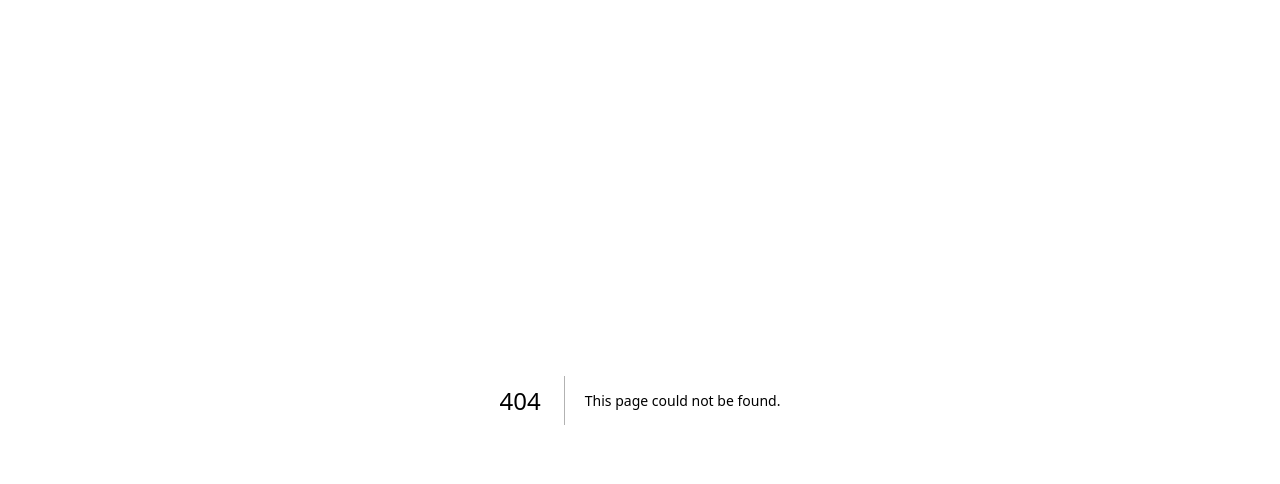
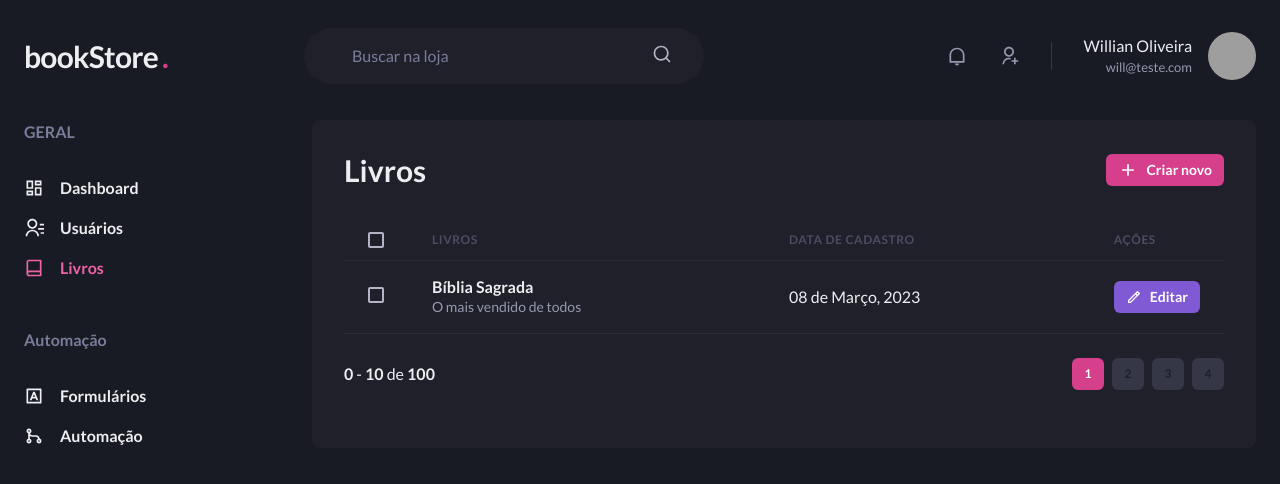
Before and after one commit to WillOliveiraa/bookstore, a Next.js app: page /books in a window 1280 px wide. Before the commit this address had no page. Shown: the top 484 px of the page. Built offline with nearby package versions, Linux system fonts and the light colour scheme; grey boxes are pictures that could not be loaded.

Commit message:
Add book page

```diff
--- /dev/null
+++ b/src/components/Pagination/PaginationItem.tsx
@@ -0,0 +1,29 @@
+import { Button } from '@chakra-ui/react';
+
+interface PaginationItemProps {
+  number: number;
+  isCurrent?: boolean;
+}
+
+export function PaginationItem({ isCurrent = false, number }: PaginationItemProps) {
+  if (isCurrent) {
+    return (
+      <Button
+        size="sm"
+        fontSize="xs"
+        width="4"
+        colorScheme="pink"
+        disabled
+        _disabled={{ bgColor: 'pink.500', cursor: 'default' }}
+      >
+        {number}
+      </Button>
+    );
+  }
+
+  return (
+    <Button size="sm" fontSize="xs" width="4" bg="gray.700" _hover={{ bgColor: 'gray.500' }}>
+      {number}
+    </Button>
+  );
+}
--- /dev/null
+++ b/src/components/Pagination/index.tsx
@@ -0,0 +1,19 @@
+import { Box, HStack, Stack } from '@chakra-ui/react';
+
+import { PaginationItem } from './PaginationItem';
+
+export function Pagination() {
+  return (
+    <Stack direction={['column', 'row']} mt="6" spacing="6" justify="space-between" align="center">
+      <Box>
+        <strong>0</strong> - <strong>10</strong> de <strong>100</strong>
+      </Box>
+      <HStack spacing="2">
+        <PaginationItem number={1} isCurrent />
+        <PaginationItem number={2} />
+        <PaginationItem number={3} />
+        <PaginationItem number={4} />
+      </HStack>
+    </Stack>
+  );
+}
--- a/src/components/Sidebar/SidebarNav.tsx
+++ b/src/components/Sidebar/SidebarNav.tsx
@@ -1,4 +1,10 @@
-import { RiContactsLine, RiDashboardLine, RiGitMergeLine, RiInputMethodLine } from 'react-icons/ri';
+import {
+  RiBookLine,
+  RiContactsLine,
+  RiDashboardLine,
+  RiGitMergeLine,
+  RiInputMethodLine
+} from 'react-icons/ri';
 
 import { Stack } from '@chakra-ui/react';
 
@@ -16,6 +22,10 @@ export function SidebarNav() {
         <NavLink icon={RiContactsLine} href="/users">
           Usuários
         </NavLink>
+
+        <NavLink icon={RiBookLine} href="/books">
+          Livros
+        </NavLink>
       </NavSection>
       <NavSection title="Automação">
         <NavLink icon={RiInputMethodLine} href="/forms">
--- /dev/null
+++ b/src/components/SubHeader/index.tsx
@@ -0,0 +1,35 @@
+import { ReactNode } from 'react';
+
+import { Box, Flex, Heading } from '@chakra-ui/react';
+
+import { Header } from '../Header';
+import { Sidebar } from '../Sidebar';
+
+interface SubHeaderProps {
+  title: string;
+  children: ReactNode;
+  actions?: ReactNode;
+}
+
+export function SubHeader({ title, children, actions }: SubHeaderProps) {
+  return (
+    <Box>
+      <Header />
+
+      <Flex w="100%" my="6" maxWidth={1480} mx="auto" px="6">
+        <Sidebar />
+
+        <Box flex="1" borderRadius={8} bg="gray.800" p="8">
+          <Flex mb="8" justify="space-between" align="center">
+            <Heading size="lg" fontWeight="bold">
+              {title}
+            </Heading>
+
+            {actions}
+          </Flex>
+          <Box as="main">{children}</Box>
+        </Box>
+      </Flex>
+    </Box>
+  );
+}
--- a/src/pages/_app.tsx
+++ b/src/pages/_app.tsx
@@ -2,12 +2,15 @@ import type { AppProps } from 'next/app';
 
 import { ChakraProvider } from '@chakra-ui/react';
 
+import { SidebarDrawerProvider } from '../context/SidebarDrawerContext';
 import { theme } from '../styles/theme';
 
 export default function App({ Component, pageProps }: AppProps) {
   return (
     <ChakraProvider theme={theme}>
-      <Component {...pageProps} />
+      <SidebarDrawerProvider>
+        <Component {...pageProps} />
+      </SidebarDrawerProvider>
     </ChakraProvider>
   );
 }
--- /dev/null
+++ b/src/pages/books/index.tsx
@@ -0,0 +1,84 @@
+import Link from 'next/link';
+import { RiAddLine, RiPencilLine } from 'react-icons/ri';
+
+import { SubHeader } from '@/components/SubHeader';
+import {
+  Box,
+  Button,
+  Checkbox,
+  Icon,
+  Table,
+  Tbody,
+  Td,
+  Text,
+  Th,
+  Thead,
+  Tr,
+  useBreakpointValue
+} from '@chakra-ui/react';
+
+import { Pagination } from '../../components/Pagination';
+
+export default function BookList() {
+  const isWideVersion = useBreakpointValue({
+    base: false,
+    lg: true
+  });
+
+  const actions = (
+    <Link href="/users/create" passHref>
+      <Button
+        size="sm"
+        fontSize="sm"
+        colorScheme="pink"
+        leftIcon={<Icon as={RiAddLine} fontSize="20" />}
+      >
+        Criar novo
+      </Button>
+    </Link>
+  );
+
+  return (
+    <SubHeader title="Livros" actions={actions}>
+      <Table colorScheme="whiteAlpha">
+        <Thead>
+          <Tr>
+            <Th px="6" color="gray.300" width="8">
+              <Checkbox colorScheme="pink" />
+            </Th>
+            <Th>Livros</Th>
+            {isWideVersion && <Th>Data de Cadastro</Th>}
+            <Th width="8">Ações</Th>
+          </Tr>
+        </Thead>
+        <Tbody>
+          <Tr>
+            <Td px={['4', '4', '6']}>
+              <Checkbox colorScheme="pink" />
+            </Td>
+            <Td>
+              <Box>
+                <Text fontWeight="bold">Bíblia Sagrada</Text>
+                <Text fontSize="sm" color="gray.300">
+                  O mais vendido de todos
+                </Text>
+              </Box>
+            </Td>
+            {isWideVersion && <Td>08 de Março, 2023</Td>}
+            <Td>
+              <Button
+                size="sm"
+                fontSize="sm"
+                colorScheme="purple"
+                leftIcon={<Icon as={RiPencilLine} fontSize="16" />}
+              >
+                Editar
+              </Button>
+            </Td>
+          </Tr>
+        </Tbody>
+      </Table>
+      <Pagination />
+    </SubHeader>
+  );
+}
```
